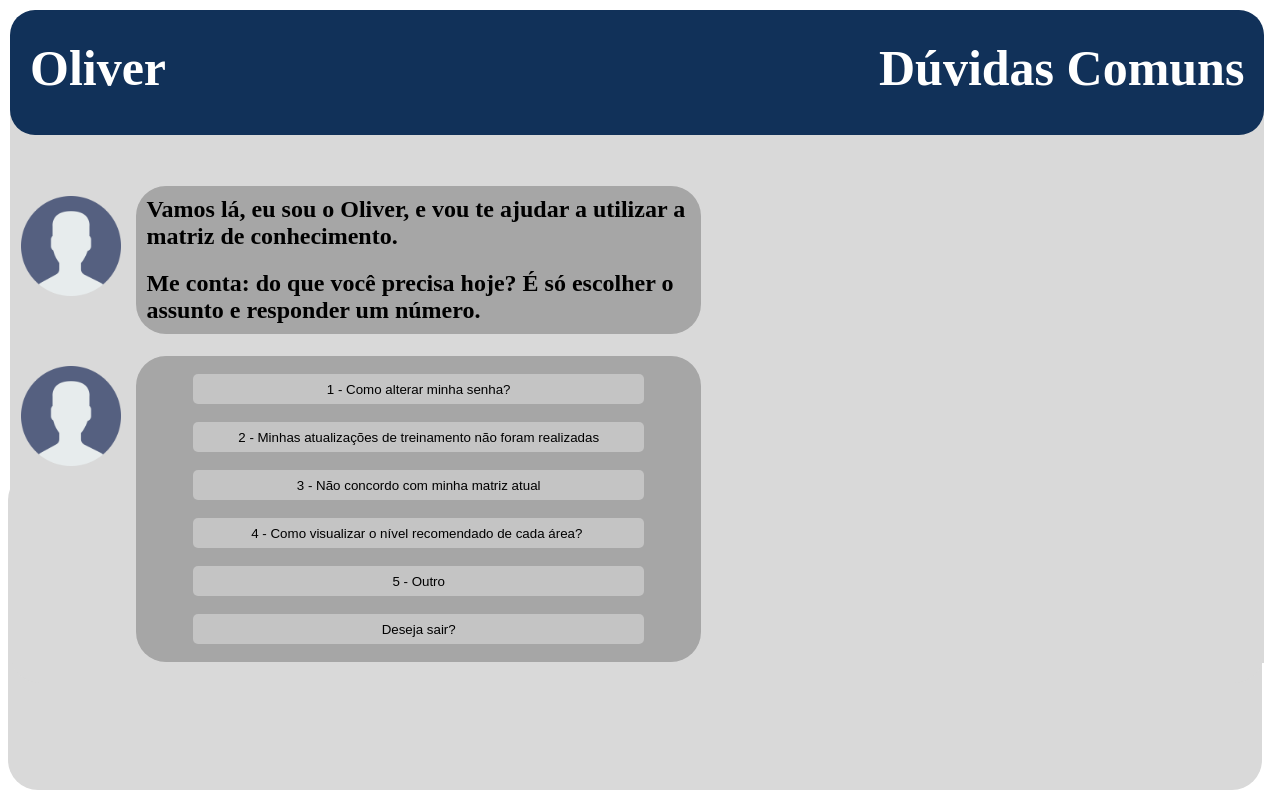
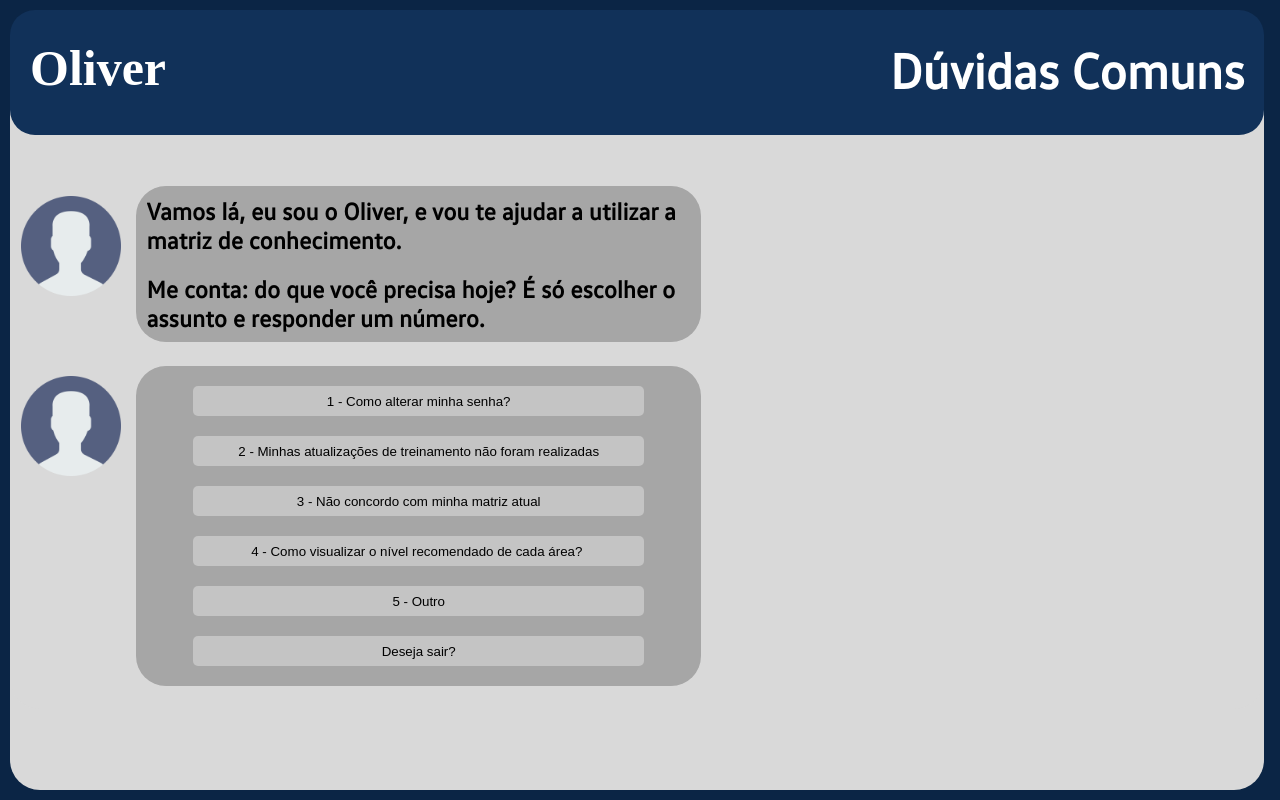
Before and after one commit to David-drgn/Matriz, a PHP site: page /PerguntasFrequentes/BotIndex.php in a window 1280 px wide. Run offline with PHP 8.4, Linux system fonts and the light colour scheme; some web fonts are replaced.

Commit message:
update CSS

```diff
--- a/Web - Matriz/PerguntasFrequentes/CSS/CSS-bot.css
+++ b/Web - Matriz/PerguntasFrequentes/CSS/CSS-bot.css
@@ -1,5 +1,9 @@
+@import url(../../CSS/CSS-import/Fontes.css);
+
 body {
+    font-family: VWText_Regular;
     overflow-y: auto;
+    background-color: #0B2545;
 }
 
 h1 {
@@ -17,6 +21,7 @@ img {
 }
 
 #oliver {
+    font-family: VWHead_Bold;
     margin-top: 29px;
 }
 
@@ -56,6 +61,7 @@ table {
     height: 40%;
     background-color: #D9D9D9;
     position: absolute;
+    left: 10px;
     bottom: 10px;
     border-radius: 30px;
 }
@@ -152,8 +158,3 @@ h2 {
 #resposta {
     width: 70%;
 }
-
-.oliver {
-    display: flex;
-    justify-content: space-between;
-}
```
